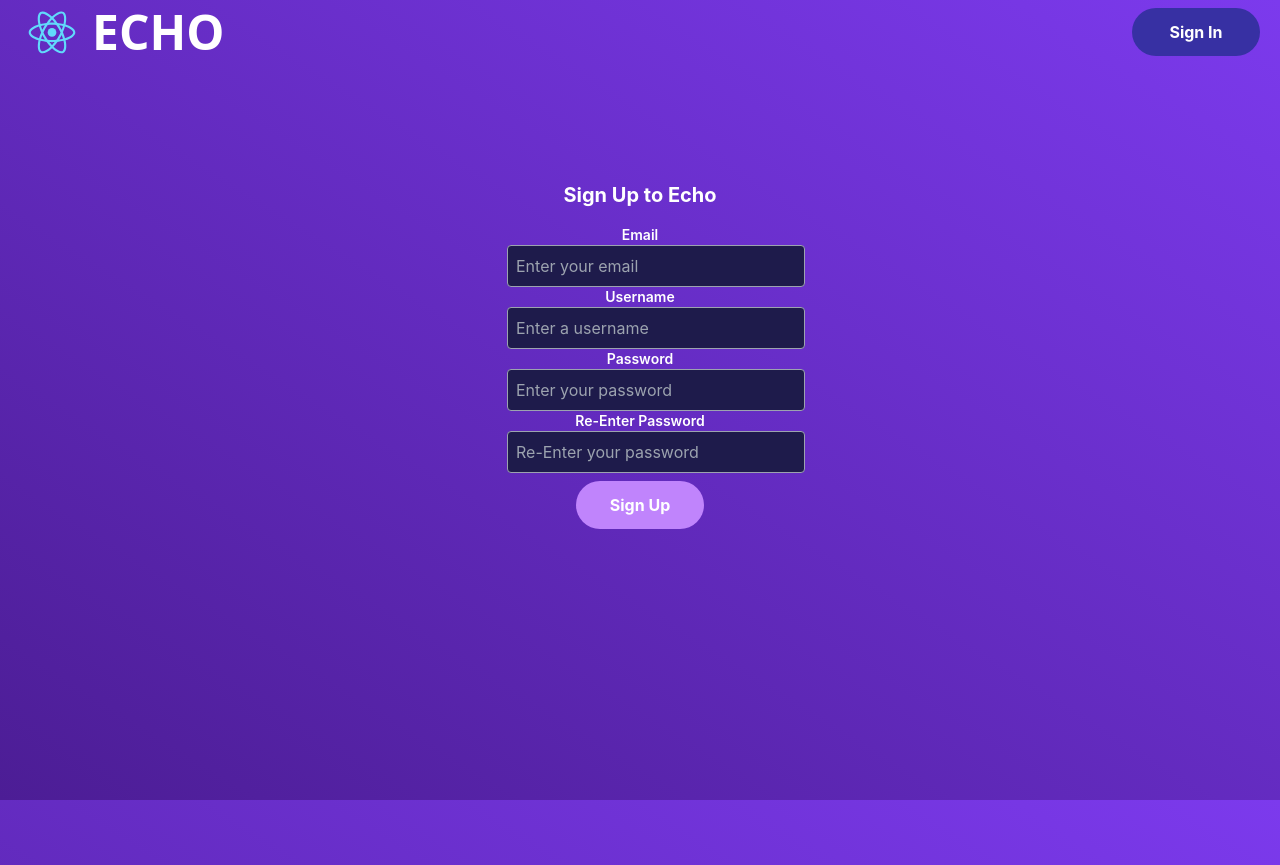
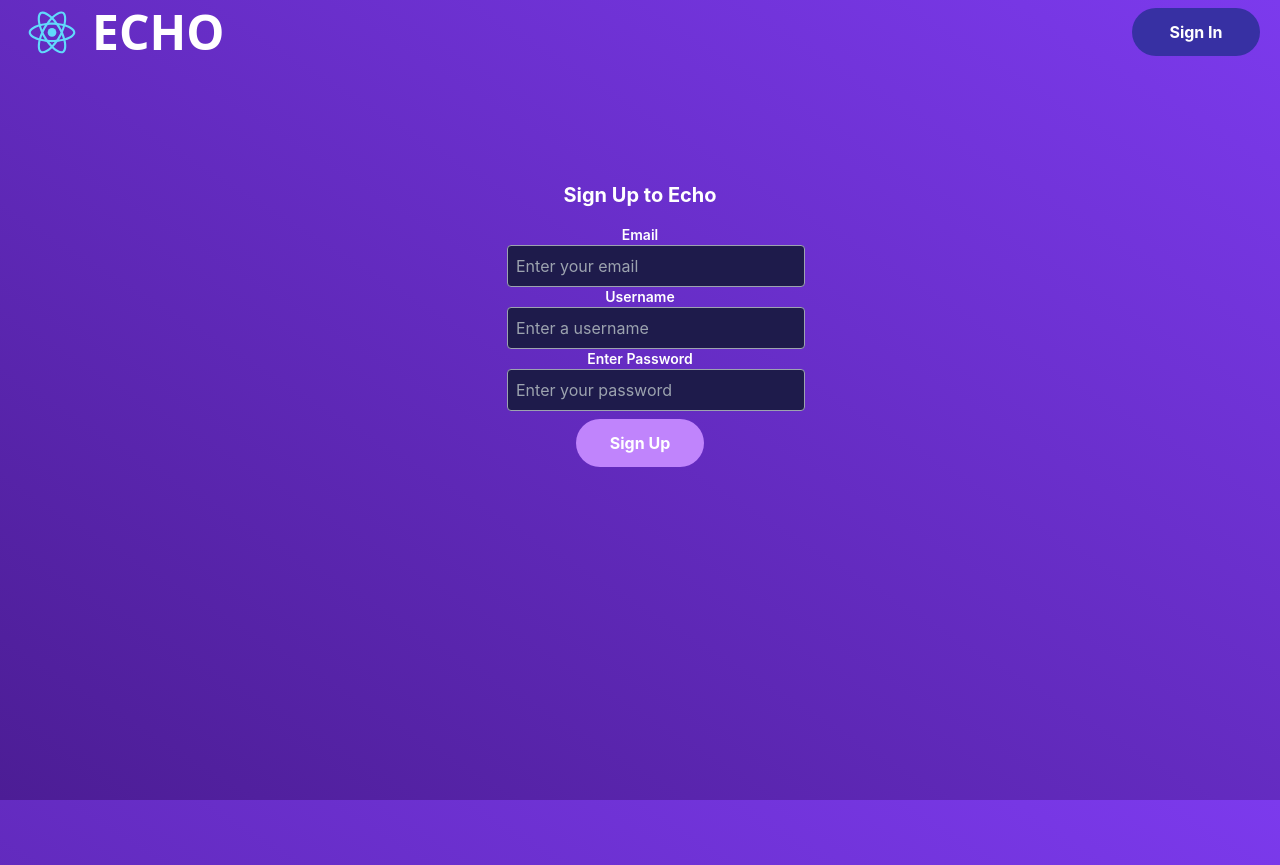
Before and after one commit to echo-media/Echo, a React (Create React App) app in the folder client/: page /signup in a window 1280 px wide. Built offline with nearby package versions, Linux system fonts and the light colour scheme; the HTML template or start-up script is replaced by a standard one.

Commit message:
altered sign up page

```diff
--- a/client/src/pages/signup.jsx
+++ b/client/src/pages/signup.jsx
@@ -75,17 +75,11 @@ const SignUp = () => {
 							<input onChange = {(e) => setUsername(e.target.value)} value = {username} id = 'username' class = 'w-full p-2 border border-gray-400 rounded focus:outline-none focus:border-blue-500 bg-indigo-950 mx-4' type ='text'placeholder='Enter a username'>
 							</input>
 
-							<label class = 'flex justify-center text-white text-sm font-semibold mx-4' for = 'password'>
-								Password
-							</label>
-
-							<input id = 'password' class = 'w-full p-2 border border-gray-400 rounded focus:outline-none focus:border-blue-500 bg-indigo-950 mx-4' type ='password'placeholder='Enter your password'>
-							</input>
 
 							<label class = 'flex justify-center text-white text-sm font-semibold mx-4' for = 'password'>
-								Re-Enter Password
+								Enter Password
 							</label>
-							<input onChange = {(e) => setPassword(e.target.value)} value = {password} id = 'password' class = 'w-full p-2 border border-gray-400 rounded focus:outline-none focus:border-blue-500 bg-indigo-950 mx-4' type ='text'placeholder='Re-Enter your password'>
+							<input onChange = {(e) => setPassword(e.target.value)} value = {password} id = 'password' class = 'w-full p-2 border border-gray-400 rounded focus:outline-none focus:border-blue-500 bg-indigo-950 mx-4' type ='password'placeholder='Enter your password'>
 							</input>
 
 							<div class = 'flex  justify-center items-center'>
```
